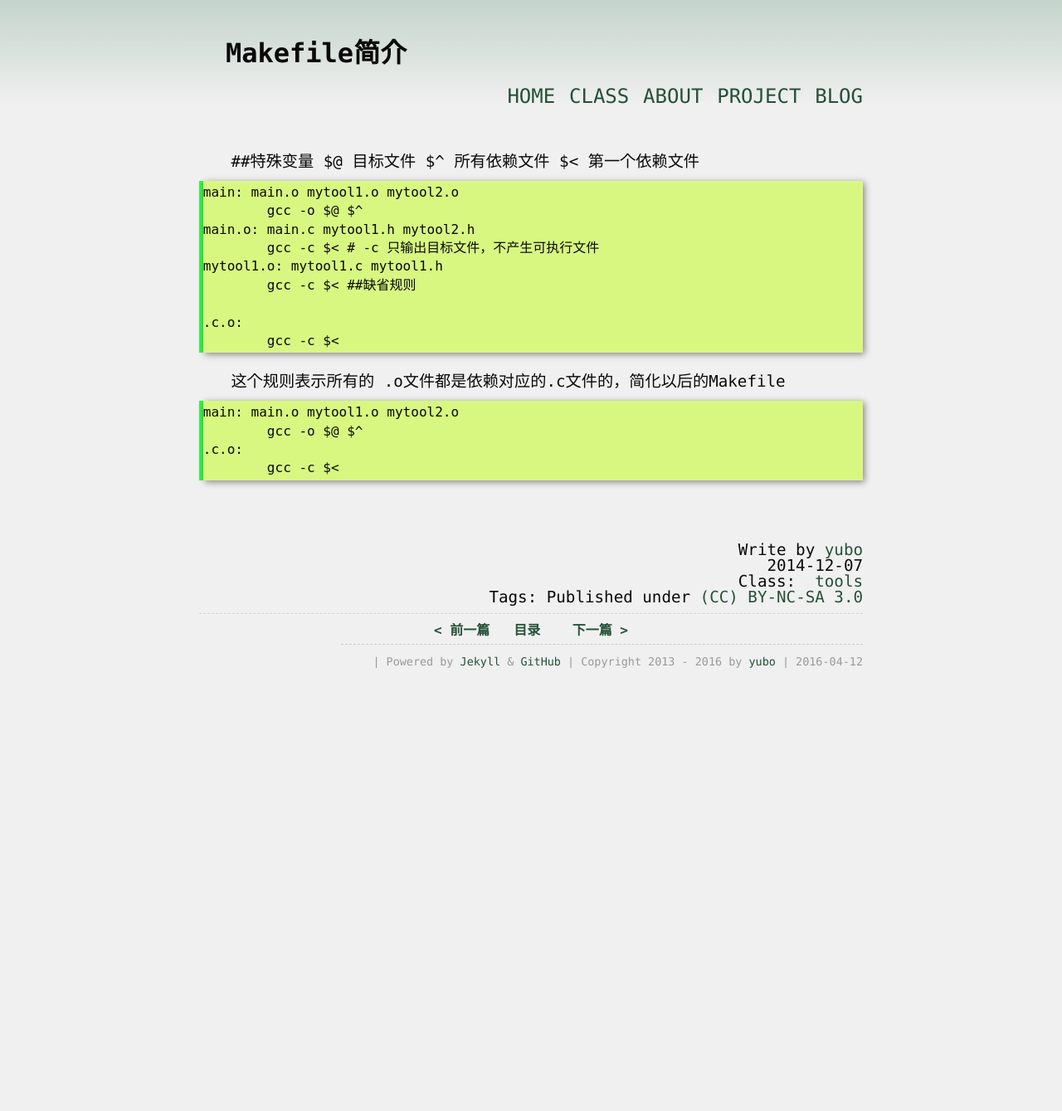
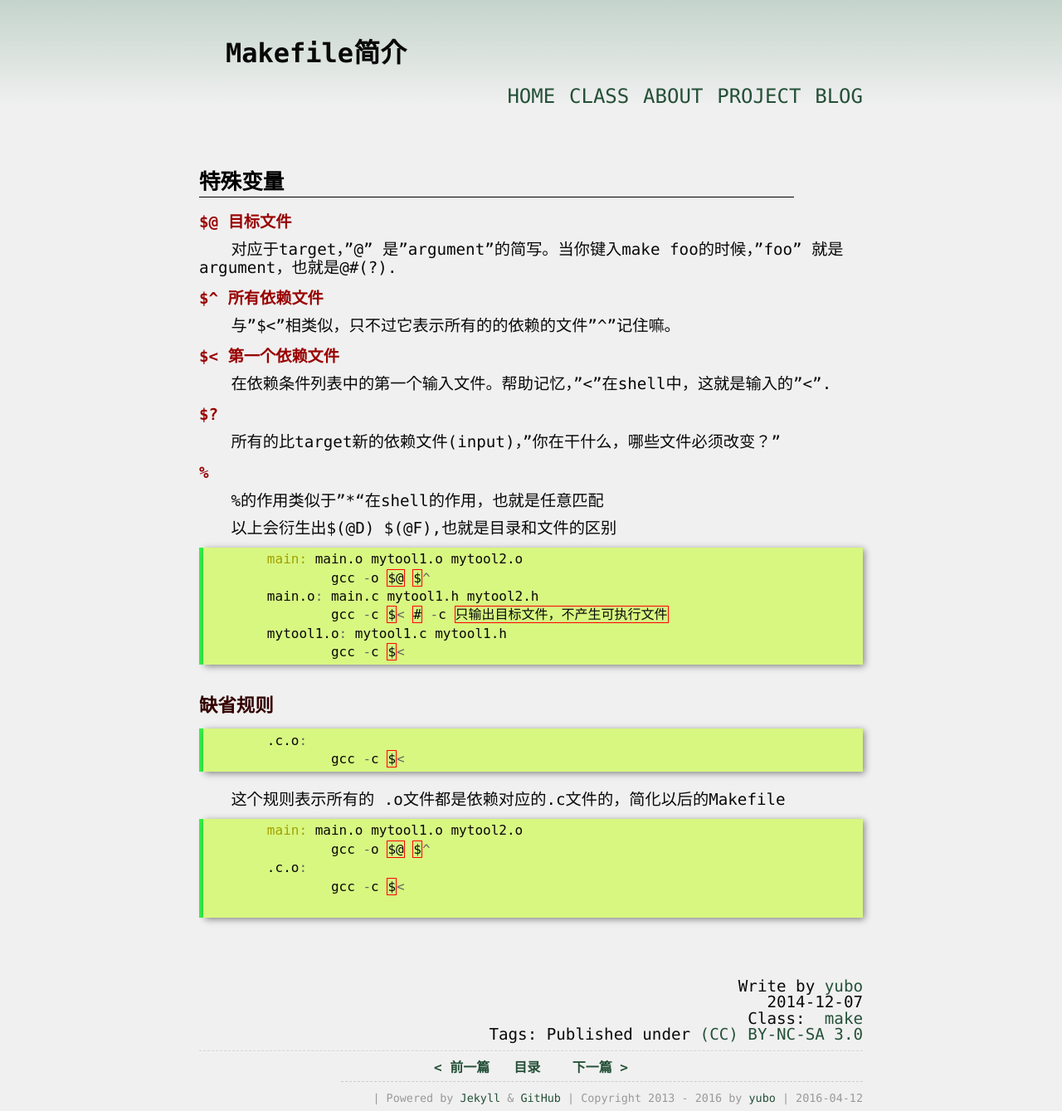
Before and after one commit to yuzibo/yuzibo.github.io, a Jekyll site: the page built from _posts/2014-12-07-Makefile.md, in a window 1280 px wide. Shown: the whole page at 83% size. Built offline with Jekyll 4.4.1, drawn with Linux system fonts in a browser that asks for light colours; comment, search, counter and statistics services are not loaded; before the commit the page ends 900 px from its top, so only the background shows below that.

Commit message:
modified Makefile

````diff
--- a/_posts/2014-12-07-Makefile.md
+++ b/_posts/2014-12-07-Makefile.md
@@ -1,28 +1,50 @@
 ---
 layout: article
 title: "Makefile简介"
-category: tools
+category: make
 ---
 
-##特殊变量
-$@ 目标文件
-$^ 所有依赖文件
-$< 第一个依赖文件
+# 特殊变量
 
+### $@ 目标文件
+
+对应于target，"@" 是"argument"的简写。当你键入make foo的时候，"foo" 就是
+argument，也就是@#(?).
+
+### $^ 所有依赖文件
+与"$<"相类似，只不过它表示所有的的依赖的文件"^"记住嘛。
+
+### $< 第一个依赖文件
+在依赖条件列表中的第一个输入文件。帮助记忆，"<"在shell中，这就是输入的"<".
+
+### $?
+所有的比target新的依赖文件(input)，"你在干什么，哪些文件必须改变？"
+
+### %
+%的作用类似于"*"在shell的作用，也就是任意匹配
+
+以上会衍生出$(@D) $(@F),也就是目录和文件的区别
+```c
 	main: main.o mytool1.o mytool2.o
 		gcc -o $@ $^
 	main.o: main.c mytool1.h mytool2.h
 		gcc -c $< # -c 只输出目标文件，不产生可执行文件
 	mytool1.o: mytool1.c mytool1.h
 		gcc -c $<
-##缺省规则
+```
 
+## 缺省规则
+
+```c
 	.c.o:
 		gcc -c $<
-
+```
 这个规则表示所有的 .o文件都是依赖对应的.c文件的，简化以后的Makefile
 
+```c
 	main: main.o mytool1.o mytool2.o
 		gcc -o $@ $^
 	.c.o:
 		gcc -c $<
+
+```
````
